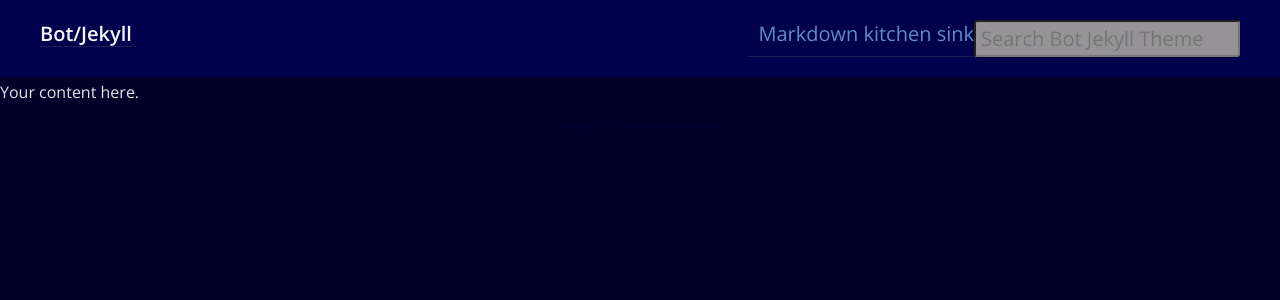
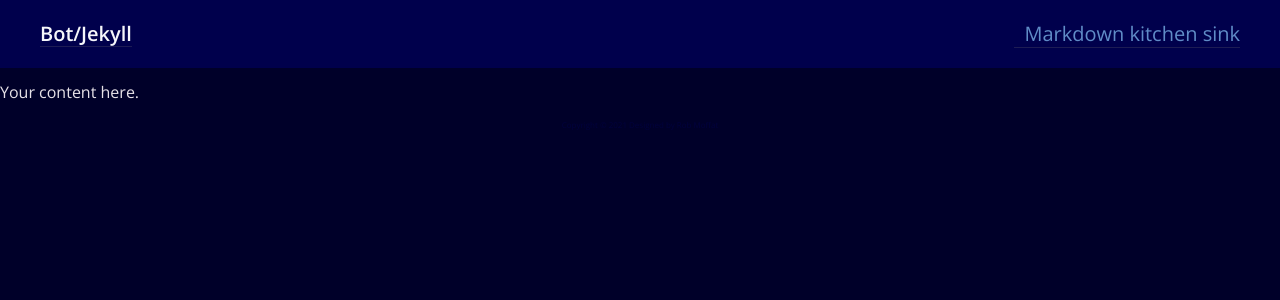
Before and after one commit to robmoffat/bot-jekyll-theme, a Jekyll site: the page built from index.md, in a window 1280 px wide. Shown: the top 300 px of the page. Built offline with Jekyll 4.4.1, drawn with Linux system fonts in a browser that asks for light colours.

Commit message:
SEARCH - removed

```diff
--- a/_layouts/general.html
+++ b/_layouts/general.html
@@ -11,7 +11,6 @@
   <link rel="icon" type="image/png" sizes="16x16" href="{{ '/assets/favicon_io/favicon-16x16.png' | relative_url }}">
   <link rel="manifest" href="{{ '/assets/favicon_io/site.webmanifest' | relative_url }}">
   <script type="text/javascript" src="{{ '/assets/js/vendor/lunr.min.js' | relative_url }}"></script>
-  <script type="text/javascript" src="{{ '/assets/js/search.js' | relative_url }}"></script>
 </head>
 <body>
 
@@ -38,11 +37,6 @@
 	       		{% endif %}
 			{% endfor %}
 
-      <div class="search">
-        <input type="text" id="search-input" class="search-input" tabindex="0" placeholder="Search {{ site.title }}" aria-label="Search {{ site.title }}" autocomplete="off">
-        <div id="search-results" class="search-results"></div>
-      </div>
-
 		</div>
 	</nav>
 
@@ -50,8 +44,5 @@
 
 	<footer>Copyright © {{ site.time | date: "%Y" }} {{ site.footer }} </footer>
 
-  <div class="search-overlay"></div>
-
-
 </body>
 </html>
--- a/_sass/modules.scss
+++ b/_sass/modules.scss
@@ -13,7 +13,7 @@
 @import "./typography";
 @import "./labels";
 @import "./buttons";
-@import "./search";
+//@import "./search";
 @import "./tables";
 @import "./code";
 @import "./utilities/utilities";
```
